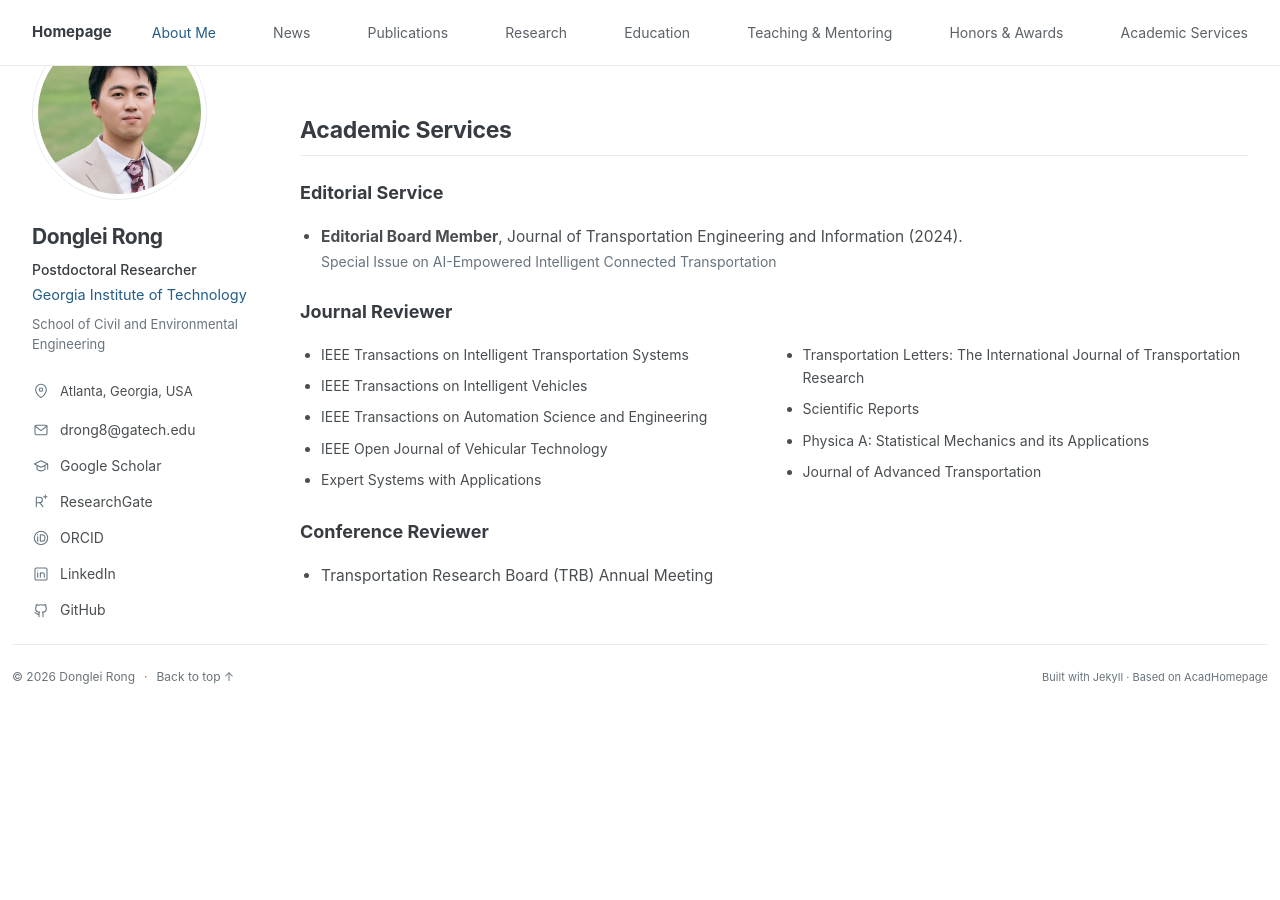
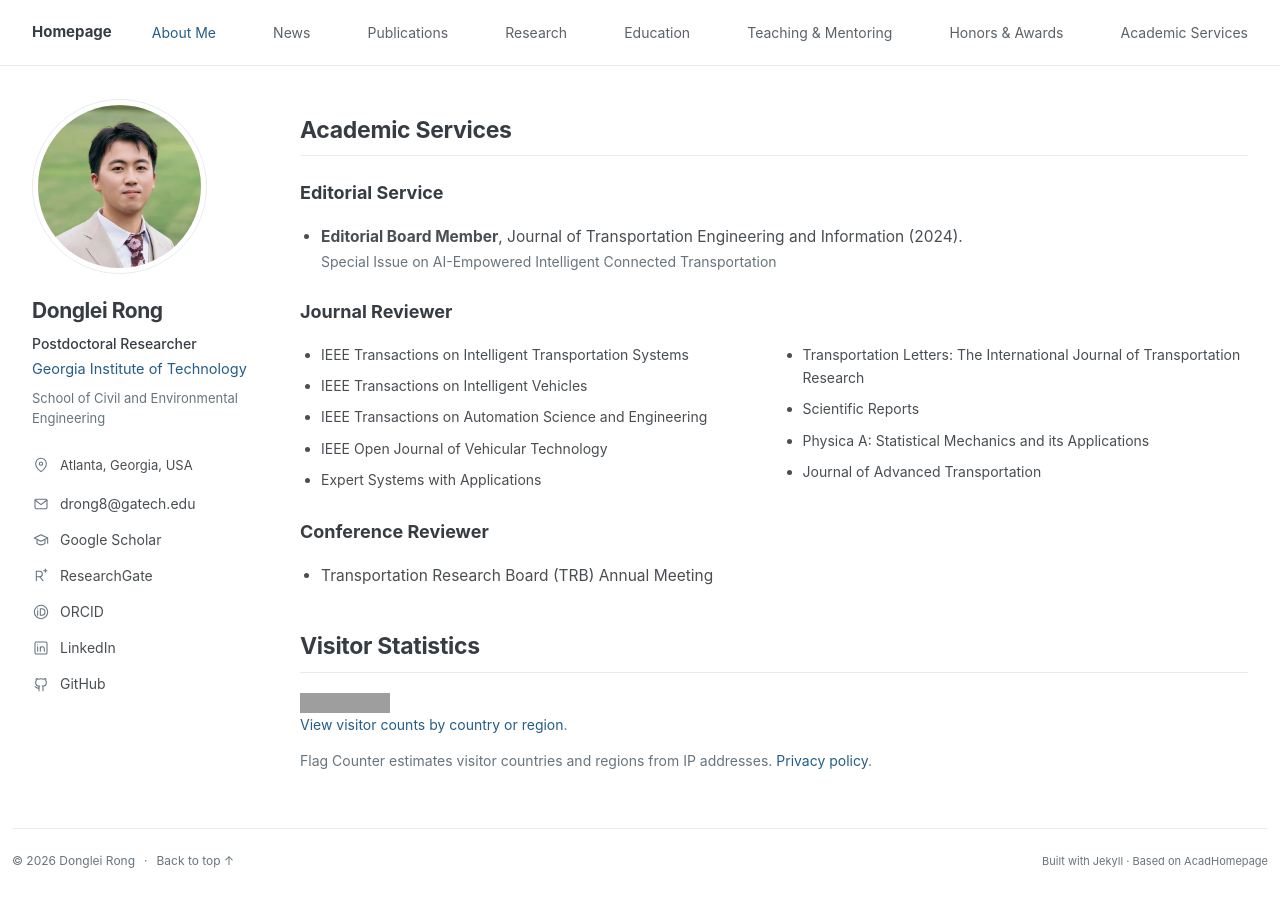
Before and after one commit to donglei-rong/donglei-rong.github.io, a Jekyll site: the page built from index.html, in a window 1280 px wide and 900 px high, scrolled down 8959 px. Built offline with Jekyll 4.4.1, drawn with Linux system fonts in a browser that asks for light colours; before the commit the page ends 9675 px from its top, so only the background shows below that; grey boxes are pictures that could not be loaded.

Commit message:
Add visitor statistics and world map

```diff
--- a/index.html
+++ b/index.html
@@ -132,3 +132,17 @@ title: Donglei Rong
   {% if site.data.services.other and site.data.services.other != empty %}<h3>Other Academic Services</h3><ul class="simple-list">{% for item in site.data.services.other %}<li>{{ item | markdownify }}</li>{% endfor %}</ul>{% endif %}
 </section>
 {% endif %}
+
+<section id="visitors" aria-labelledby="visitors-heading">
+  <h2 id="visitors-heading">Visitor Statistics</h2>
+  {% if jekyll.environment == 'production' and site.url == 'https://donglei-rong.github.io' and site.baseurl == '' %}
+  <a href="https://info.flagcounter.com/IpkZ">
+    <img src="https://s05.flagcounter.com/map/IpkZ/size_m/txt_000000/border_CCCCCC/pageviews_1/viewers_0/flags_0/"
+         alt="World map of visitor countries and regions with total page views" referrerpolicy="origin">
+  </a>
+  <p class="secondary"><a href="https://info.flagcounter.com/IpkZ">View visitor counts by country or region</a>.</p>
+  <p class="secondary">Flag Counter estimates visitor countries and regions from IP addresses. <a href="https://s05.flagcounter.com/privacy.html">Privacy policy</a>.</p>
+  {% else %}
+  <p class="secondary">The live visitor map and counts are available on the published homepage after activation.</p>
+  {% endif %}
+</section>
```
